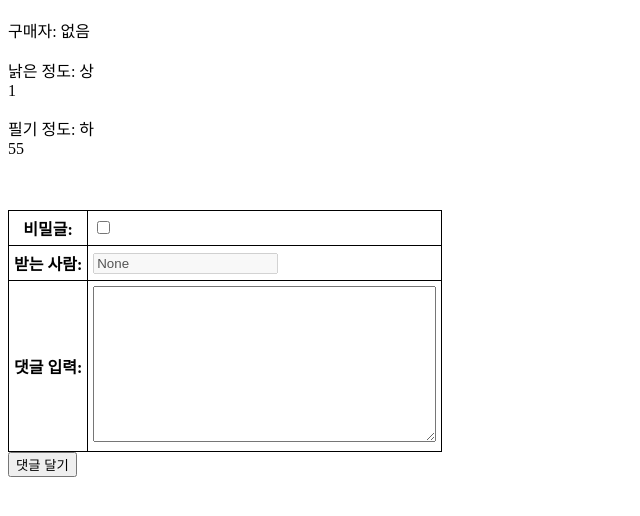
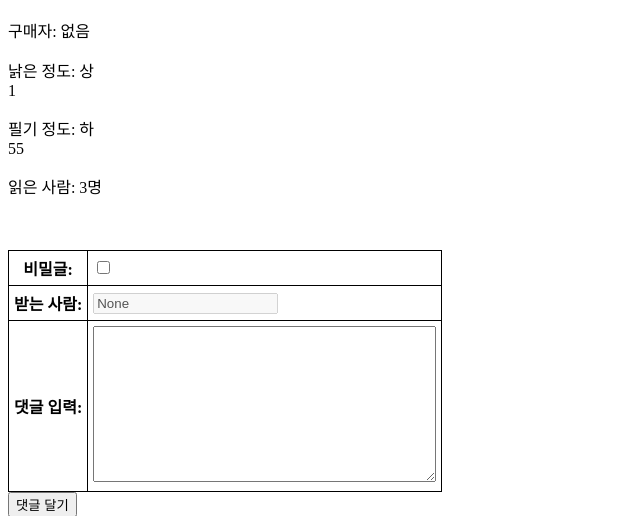
Before and after one commit to parkky/KSA-Books, a Django app: page /offer/22 in a window 1280 px wide. Shown: the part 150-666 px from the top of the page, without its empty margins (0-640 px from the left). Run offline with Django 3.2, Linux system fonts and the light colour scheme; a user stored in the database is signed in; data comes from the database, SQL or seed files in the repository; data that the repository does not hold is empty.

Commit message:
added views, limited text width

```diff
--- a/ksa_books_app/models.py
+++ b/ksa_books_app/models.py
@@ -72,7 +72,7 @@ class Offer(models.Model):
     note_explain = models.TextField(verbose_name='설명', null=True, blank=True)
     other = models.TextField(verbose_name='기타 내용', null=True, blank=True)
     date_time = models.DateTimeField(auto_now_add=True, null=True)
-    views = models.IntegerField(default=0)
+    views = models.ManyToManyField(settings.AUTH_USER_MODEL, blank=True, related_name='views')
 
     def get_absolute_url(self):
         return reverse('check-offer', args=[str(self.id)])
--- a/ksa_books_app/templates/base_generic.html
+++ b/ksa_books_app/templates/base_generic.html
@@ -8,6 +8,10 @@
             border: 1px solid #000000;
             border-collapse: collapse;
             padding: 5px;
+        }
+        p {
+            width: 500px;
+            word-break: keep-all;
         }
     </style>
     {% block style %}{% endblock %}
--- a/ksa_books_app/templates/name_update_denied.html
+++ b/ksa_books_app/templates/name_update_denied.html
@@ -3,5 +3,5 @@
 {% block content %}
     <p>이름 변경은 국제학생들을 위해 만들어진 기능입니다.
         서로 모르는 학생끼리도 누구인지 확실히 알 수 있도록 국내학생들은 이름을 변경하는 것을 제한했습니다.
-        반드시 이름을 변경해야한다면, 20-017 김병권에게 연락을 주세요.</p>
+        반드시 이름을 변경해야 한다면, 20-017 김병권에게 연락을 주세요.</p>
 {% endblock %}
--- a/ksa_books_app/templates/offer_view.html
+++ b/ksa_books_app/templates/offer_view.html
@@ -11,6 +11,7 @@
     {% endif %}
     <p>낡은 정도: {{ offer.get_worn_degree_display }}<br>{{ offer.worn_explain }}</p>
     <p>필기 정도: {{ offer.get_note_degree_display }}<br>{{ offer.note_explain }}</p>
+    <p>읽은 사람: {{ views }}명</p>
     <br>
     {% if offer.seller == user %}
         {% if offer.buyer %}
--- a/ksa_books_app/views.py
+++ b/ksa_books_app/views.py
@@ -123,6 +123,9 @@ def search_view(request):
 @login_required
 def offer_view(request, pk):
     offer = Offer.objects.get(pk=pk)
+    if not offer.views.filter(pk=request.user.pk).exists():
+        offer.views.add(request.user)
+    views = offer.views.all().count()
     want_users = offer.want_users.all()
     if offer.seller == request.user:
         if 'receiver' in request.GET:
@@ -172,6 +175,7 @@ def offer_view(request, pk):
     comment_list = Comment.objects.filter(offer=offer, is_deleted=False)
     context = {
         'offer': offer,
+        'views': views,
         'comment_form': comment_form,
         'comment_list': comment_list,
         'want_users': want_users,
```
Also changed, not shown: db.sqlite3, ksa_books_app/migrations/0003_auto_20201129_1306.py (added).
